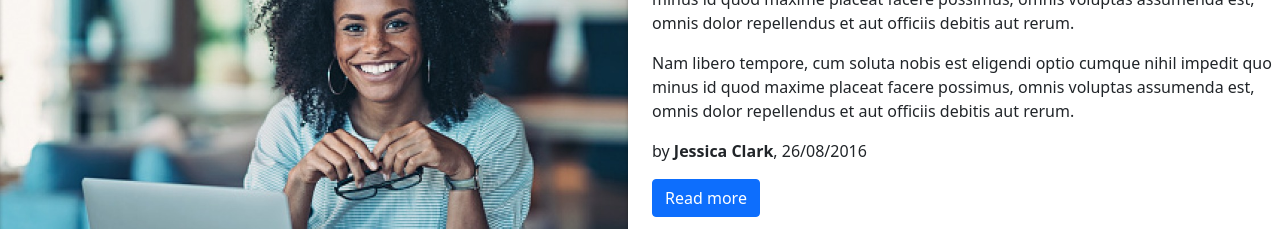
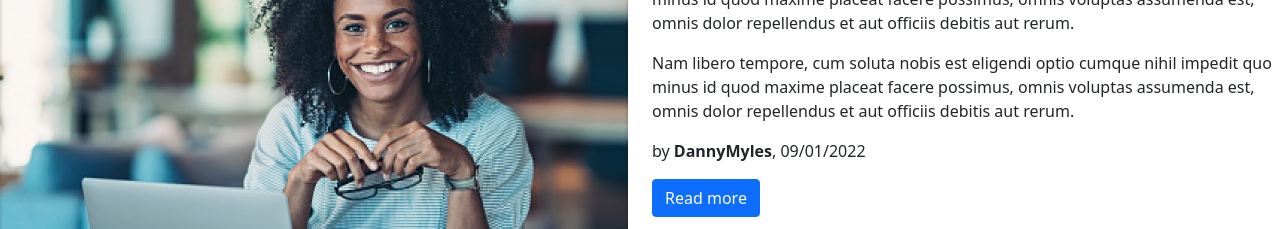
Before and after one commit to DannyMyles/CERTIFY_Angular, an Angular app: page / in a window 1280 px wide. Shown: the part 1000-1229 px from the top of the page. Built offline with nearby package versions, Linux system fonts and the light colour scheme; some icons are missing.

Commit message:
edited about

```diff
--- a/src/app/pages/about/about.component.html
+++ b/src/app/pages/about/about.component.html
@@ -48,7 +48,7 @@
                             placeat facere possimus, omnis voluptas assumenda est, omnis dolor repellendus et aut
                             officiis
                             debitis aut rerum.</p>
-                        <p>by <a><strong>Jessica Clark</strong></a>, 26/08/2016</p>
+                        <p>by <a><strong>DannyMyles</strong></a>, 09/01/2022</p>
                         <a class="btn btn-primary btn-md">Read more</a>
 
                     </div>
```
